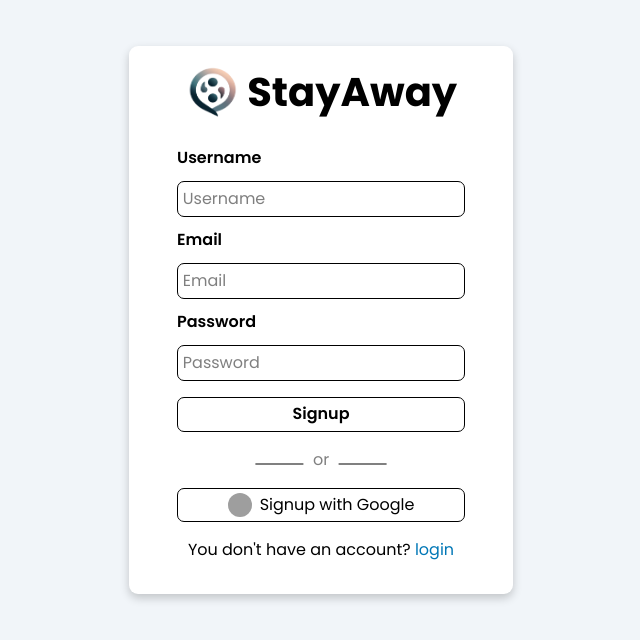
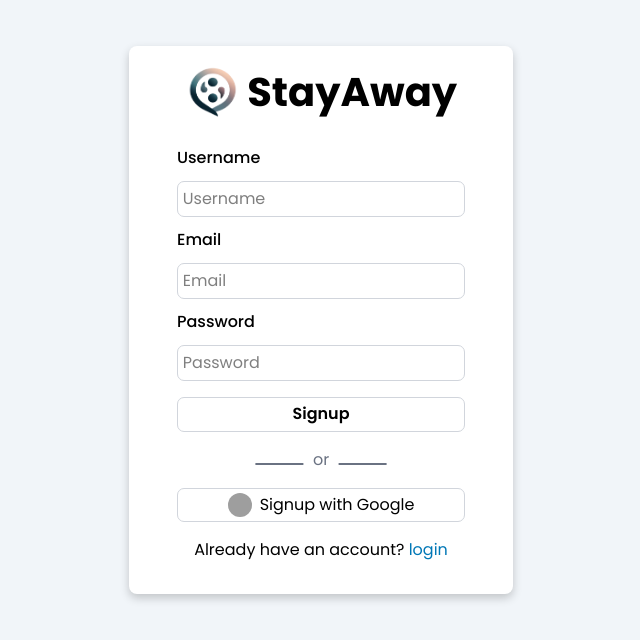
Before and after one commit to samadou-101/StayAway, a React (Vite) app in the folder frontend/: page /signup in a window 1280 px wide. Shown: the top 640 px of the page, without its empty margins (319-959 px from the left). Built offline with nearby package versions, Linux system fonts and the light colour scheme; grey boxes are pictures that could not be loaded; the HTML template or start-up script is replaced by a standard one.

Commit message:
migrated login/signup

```diff
--- a/frontend/src/components/login-c/LoginForm.tsx
+++ b/frontend/src/components/login-c/LoginForm.tsx
@@ -1,6 +1,4 @@
-import style from "./styles/login.module.css";
-import { BiShow } from "react-icons/bi";
-import { BiHide } from "react-icons/bi";
+import { BiShow, BiHide } from "react-icons/bi";
 import Logo from "../../assets/no-background-logo.png";
 import { RootState } from "../../redux/store";
 import { useState } from "react";
@@ -21,7 +19,7 @@ const Login: React.FC = () => {
   } = useForm<Inputs>();
   const dispatch = useAppDispatch();
   const passwordVisible = useAppSelector(
-    (state) => state.login.passwordVisible
+    (state) => state.login.passwordVisible,
   );
   const [password, setPassword] = useState<string>("");
   const handleTogglePasswordVisibility = () => {
@@ -29,27 +27,31 @@ const Login: React.FC = () => {
   };
 
   return (
-    <main className={style["login-container"]}>
-      <div className={style["login-form"]}>
-        <span className={style["app-name"]}>
-          <img src={Logo} alt="" />
+    <main className="flex h-screen w-screen items-center justify-center bg-[#f1f5f9] pb-40">
+      <div className="flex w-fit flex-col items-center gap-4 rounded-lg bg-white p-4 px-12 pb-8 shadow-[0_4px_10px_rgba(0,0,0,0.2)]">
+        <span className="flex items-center gap-[0.4rem] pb-2 text-[2.5rem] font-bold">
+          <img src={Logo} alt="" className="h-14 w-14 rounded-full" />
           StayAway
         </span>
-        <div className={style["inputs"]}>
-          <label htmlFor="email">Email</label>
-          <div className={style["email-container"]}>
+        <div className="flex w-72 flex-col gap-[0.7rem]">
+          <label htmlFor="email" className="font-medium">
+            Email
+          </label>
+          <div className="flex w-full items-center justify-between rounded-[7px] border border-gray-300 bg-white">
             <input
-              className={style["email"]}
+              className="w-full rounded-[7px] border-none p-[0.3rem] outline-none"
               {...register("email", { required: "Email required!" })}
               id="email"
               type="text"
               placeholder="Email"
             />
           </div>
-          <label htmlFor="password"> Password</label>
-          <div className={style["password-container"]}>
+          <label htmlFor="password" className="font-medium">
+            Password
+          </label>
+          <div className="flex w-full items-center justify-between rounded-[7px] border border-gray-300 bg-white pr-[0.2rem]">
             <input
-              className={style["password"]}
+              className="w-[90%] border-none bg-transparent p-[0.3rem]"
               type={passwordVisible ? "text" : "password"}
               value={password}
               onChange={(e) => setPassword(e.target.value)}
@@ -59,32 +61,38 @@ const Login: React.FC = () => {
             {password !== "" &&
               (passwordVisible ? (
                 <BiShow
-                  className={style["show-hide"]}
+                  className="cursor-pointer"
                   onClick={handleTogglePasswordVisibility}
                   size={25}
-                  style={{ cursor: "pointer" }}
                 />
               ) : (
                 <BiHide
-                  className={style["show-hide"]}
+                  className="cursor-pointer"
                   onClick={handleTogglePasswordVisibility}
                   size={25}
-                  style={{ cursor: "pointer" }}
                 />
               ))}
           </div>
         </div>
-        <button className={style["login-btn"]}>Login</button>
-        <div className={style["or"]}>or</div>
-        <div className={style["log-with-google"]}>
+        <button className="w-full cursor-pointer rounded-[7px] border border-gray-300 p-[0.3rem] font-semibold">
+          Login
+        </button>
+        <div className="relative w-fit text-gray-500 before:absolute before:top-[60%] before:w-12 before:-translate-x-[120%] before:border before:border-gray-500 before:content-[''] after:absolute after:top-[60%] after:w-12 after:translate-x-[20%] after:border after:border-gray-500 after:content-['']">
+          or
+        </div>
+        <div className="flex w-full cursor-pointer justify-center gap-2 rounded-[7px] border border-gray-300 p-1">
           <img
             src="https://lh3.googleusercontent.com/COxitqgJr1sJnIDe8-jiKhxDx1FrYbtRHKJ9z_hELisAlapwE9LUPh6fcXIfb5vwpbMl4xl9H9TRFPc5NOO8Sb3VSgIBrfRYvW6cUA"
             alt=""
+            className="h-6 w-6 rounded-full"
           />
           <span>Log in with Google</span>
         </div>
-        <p className={style["no-account"]}>
-          You don't have an account? <Link to={"/signup"}>signup </Link>
+        <p className="no-account">
+          You don't have an account?{" "}
+          <Link to={"/signup"} className="text-[#0077b6]">
+            signup
+          </Link>
         </p>
       </div>
     </main>
--- a/frontend/src/components/signup-c/SignupForm.tsx
+++ b/frontend/src/components/signup-c/SignupForm.tsx
@@ -1,4 +1,3 @@
-import style from "./styles/signup.module.css";
 import Logo from "../../assets/no-background-logo.png";
 import { BiHide, BiShow } from "react-icons/bi";
 import { Link } from "react-router-dom";
@@ -10,7 +9,7 @@ function SignupForm() {
   const [password, setPassword] = useState<string>("");
 
   const passwordVisible = useAppSelector(
-    (state) => state.signup.passwordVisible
+    (state) => state.signup.passwordVisible,
   );
   const dispatch = useAppDispatch();
   const handleTogglePasswordVisibility = () => {
@@ -18,35 +17,41 @@ function SignupForm() {
   };
 
   return (
-    <main className={style["signup-container"]}>
-      <div className={style["signup-form"]}>
-        <span className={style["app-name"]}>
-          <img src={Logo} alt="" />
+    <main className="flex h-screen w-screen items-center justify-center bg-[#f1f5f9] pb-40">
+      <div className="flex w-fit flex-col items-center gap-4 rounded-lg bg-white p-4 px-12 pb-8 shadow-[0_4px_10px_rgba(0,0,0,0.2)]">
+        <span className="flex items-center gap-[0.4rem] pb-2 text-[2.5rem] font-bold">
+          <img src={Logo} alt="" className="h-14 w-14 rounded-full" />
           StayAway
         </span>
-        <div className={style["inputs"]}>
-          <label htmlFor="username">Username</label>
-          <div className={style["username-container"]}>
+        <div className="flex w-72 flex-col gap-[0.7rem]">
+          <label htmlFor="username" className="font-medium">
+            Username
+          </label>
+          <div className="flex w-full items-center justify-between rounded-[7px] border border-gray-300 bg-white">
             <input
-              className={style["username"]}
+              className="w-full rounded-[7px] border-none p-[0.3rem] outline-none"
               id="username"
               type="text"
               placeholder="Username"
             />
           </div>
-          <label htmlFor="email">Email</label>
-          <div className={style["email-container"]}>
+          <label htmlFor="email" className="font-medium">
+            Email
+          </label>
+          <div className="flex w-full items-center justify-between rounded-[7px] border border-gray-300 bg-white">
             <input
-              className={style["email"]}
+              className="w-full rounded-[7px] border-none p-[0.3rem] outline-none"
               id="email"
               type="text"
               placeholder="Email"
             />
           </div>
-          <label htmlFor="password"> Password</label>
-          <div className={style["password-container"]}>
+          <label htmlFor="password" className="font-medium">
+            Password
+          </label>
+          <div className="flex w-full items-center justify-between rounded-[7px] border border-gray-300 bg-white pr-[0.2rem]">
             <input
-              className={style["password"]}
+              className="w-[90%] border-none bg-transparent p-[0.3rem]"
               type={passwordVisible ? "text" : "password"}
               value={password}
               onChange={(e) => setPassword(e.target.value)}
@@ -56,32 +61,38 @@ function SignupForm() {
             {password !== "" &&
               (passwordVisible ? (
                 <BiShow
-                  className={style["show-hide"]}
+                  className="cursor-pointer"
                   onClick={handleTogglePasswordVisibility}
                   size={25}
-                  style={{ cursor: "pointer" }}
                 />
               ) : (
                 <BiHide
-                  className={style["show-hide"]}
+                  className="cursor-pointer"
                   onClick={handleTogglePasswordVisibility}
                   size={25}
-                  style={{ cursor: "pointer" }}
                 />
               ))}
           </div>
         </div>
-        <button className={style["signup-btn"]}>Signup</button>
-        <div className={style["or"]}>or</div>
-        <div className={style["log-with-google"]}>
+        <button className="w-full cursor-pointer rounded-[7px] border border-gray-300 p-[0.3rem] font-semibold">
+          Signup
+        </button>
+        <div className="relative w-fit text-gray-500 before:absolute before:top-[60%] before:w-12 before:-translate-x-[120%] before:border before:border-gray-500 before:content-[''] after:absolute after:top-[60%] after:w-12 after:translate-x-[20%] after:border after:border-gray-500 after:content-['']">
+          or
+        </div>
+        <div className="flex w-full cursor-pointer justify-center gap-2 rounded-[7px] border border-gray-300 p-1">
           <img
             src="https://lh3.googleusercontent.com/COxitqgJr1sJnIDe8-jiKhxDx1FrYbtRHKJ9z_hELisAlapwE9LUPh6fcXIfb5vwpbMl4xl9H9TRFPc5NOO8Sb3VSgIBrfRYvW6cUA"
             alt=""
+            className="h-6 w-6 rounded-full"
           />
           <span>Signup with Google</span>
         </div>
-        <p className={style["no-account"]}>
-          You don't have an account? <Link to={"/login"}>login</Link>
+        <p className="no-account">
+          Already have an account?{" "}
+          <Link to={"/login"} className="text-[#0077b6]">
+            login
+          </Link>
         </p>
       </div>
     </main>
```
